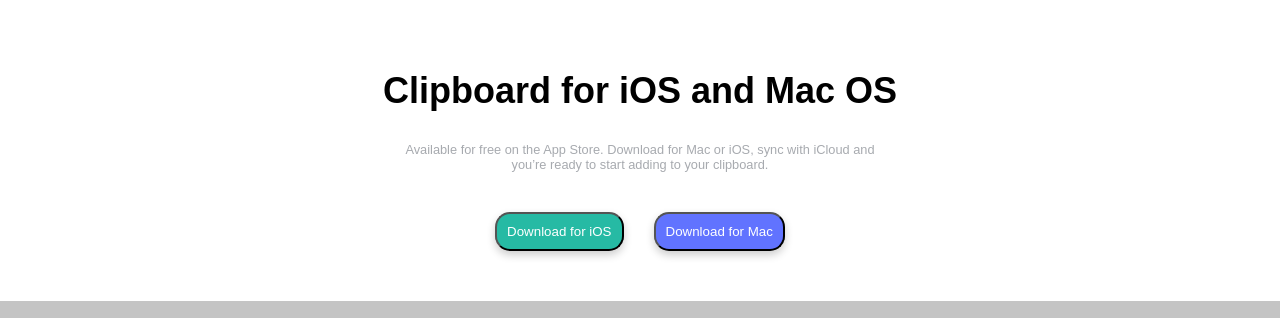
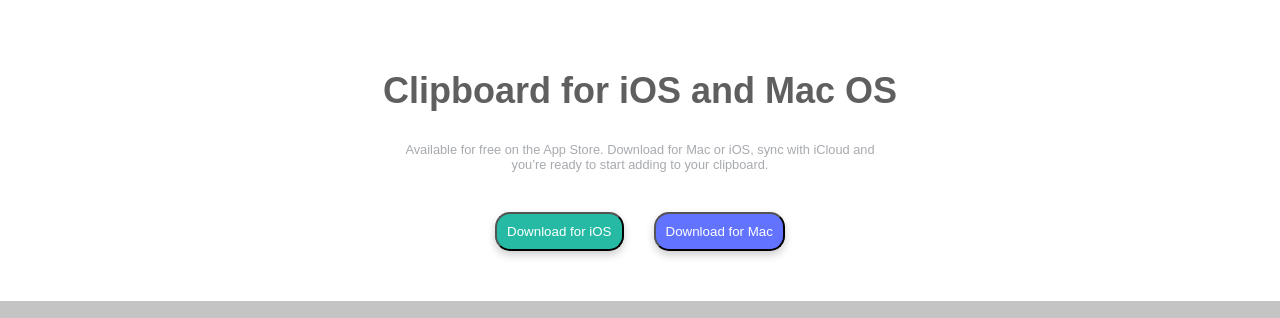
Before and after one commit to Mohamed-Anwar33/clipboard-landing-page-master, a plain HTML site: page index.html in a window 1280 px wide. Shown: the part 2555-2873 px from the top of the page. Drawn offline with Linux system fonts and the light colour scheme; a web font is replaced by a local one.

Commit message:
update last h2

```diff
--- a/style.css
+++ b/style.css
@@ -250,6 +250,10 @@ p {
   align-items: center;
   text-align: center;
   gap: 20px;
+}
+
+.Clipboard h2 {
+  color: var(--color-h);
 }
 
 .Clipboard .button {
```
